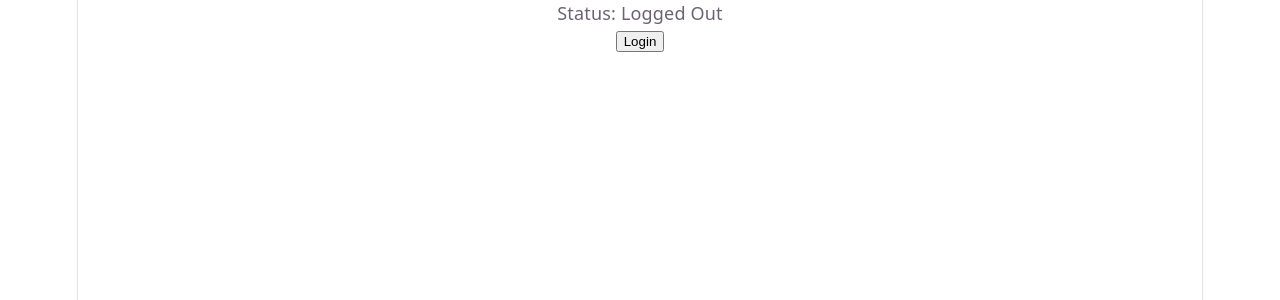
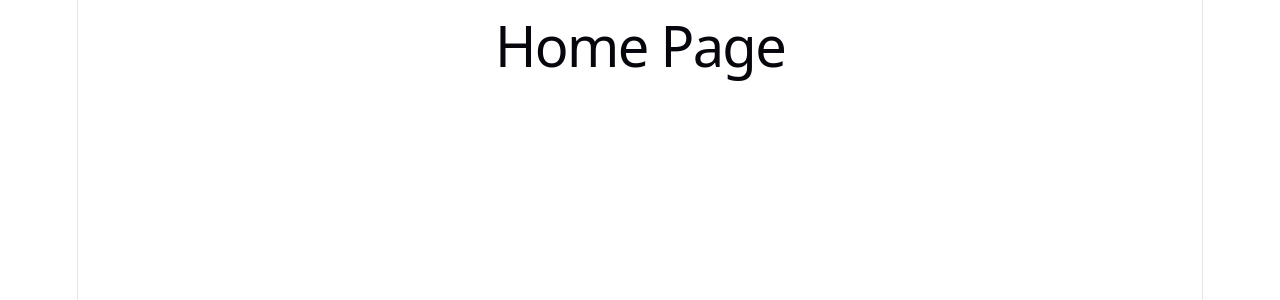
Before and after one commit to Rizbar/my-vite, a React (Vite) app: page / in a window 1280 px wide. Shown: the top 300 px of the page. Built offline with nearby package versions, Linux system fonts and the light colour scheme.

Commit message:
PR 31 bagian 1

```diff
--- a/package.json
+++ b/package.json
@@ -11,7 +11,8 @@
   },
   "dependencies": {
     "react": "^19.2.7",
-    "react-dom": "^19.2.7"
+    "react-dom": "^19.2.7",
+    "react-router-dom": "^7.17.0"
   },
   "devDependencies": {
     "@eslint/js": "^10.0.1",
--- a/src/App.jsx
+++ b/src/App.jsx
@@ -11,26 +11,43 @@
 // import PR30_4 from './PR30_4.jsx';
 // import PR30_5 from './PR30_5.jsx';
 // import PR30_6 from './PR30_6.jsx';
-import PR30_7 from './PR30_7.jsx';
+// import PR30_7 from './PR30_7.jsx';
+
+import { BrowserRouter as Router, Routes, Route } from 'react-router-dom';
+
+import Home from './PR31_1/Home.jsx';
+import CreateTodo from './PR31_1/CreateTodo.jsx';
+import EditTodo from './PR31_1/EditTodo.jsx';
+import DetailTodo from './PR31_1/DetailTodo.jsx';
+
 
 function App() {
   return (
-    <div>
-      {/* <PR29_2 /> */}
-      {/* <PR29_3 /> */}
-      {/* <PR29_4 /> */}
-      {/* <PR29_5 /> */}
-      {/* <PR29_6 /> */}
+    // <div>
+    //   {/* <PR29_2 /> */}
+    //   {/* <PR29_3 /> */}
+    //   {/* <PR29_4 /> */}
+    //   {/* <PR29_5 /> */}
+    //   {/* <PR29_6 /> */}
 
 
-      {/* <PR30_1 /> */}
-      {/* <PR30_2 /> */}
-      {/* <PR30_3 /> */}
-      {/* <PR30_4 /> */}
-      {/* <PR30_5 /> */}
-      {/* <PR30_6 /> */}
-      <PR30_7 />
-    </div>
+    //   {/* <PR30_1 /> */}
+    //   {/* <PR30_2 /> */}
+    //   {/* <PR30_3 /> */}
+    //   {/* <PR30_4 /> */}
+    //   {/* <PR30_5 /> */}
+    //   {/* <PR30_6 /> */}
+    //   {/* <PR30_7 /> */}
+    // </div>
+
+    <Router>
+      <Routes>
+        <Route path="/" element={<Home />} />
+        <Route path="/buat" element={<CreateTodo />} />
+        <Route path="/edit" element={<EditTodo />} />
+        <Route path="/detail" element={<DetailTodo />} />
+      </Routes>
+    </Router>
   );
 }
 
--- /dev/null
+++ b/src/PR31_1/CreateTodo.jsx
@@ -0,0 +1,5 @@
+function CreateTodo() {
+  return <h1>Buat Todo</h1>;
+}
+
+export default CreateTodo;
--- /dev/null
+++ b/src/PR31_1/DetailTodo.jsx
@@ -0,0 +1,5 @@
+function DetailTodo() {
+  return <h1>Detail Todo</h1>;
+}
+
+export default DetailTodo;
--- /dev/null
+++ b/src/PR31_1/EditTodo.jsx
@@ -0,0 +1,5 @@
+function EditTodo() {
+  return <h1>Ubah Todo</h1>;
+}
+
+export default EditTodo;
--- /dev/null
+++ b/src/PR31_1/Home.jsx
@@ -0,0 +1,5 @@
+function Home() {
+  return <h1>Home Page</h1>;
+}
+
+export default Home;
```
Also changed, not shown: 1 other file (tests, documents, lock files or other folders).
